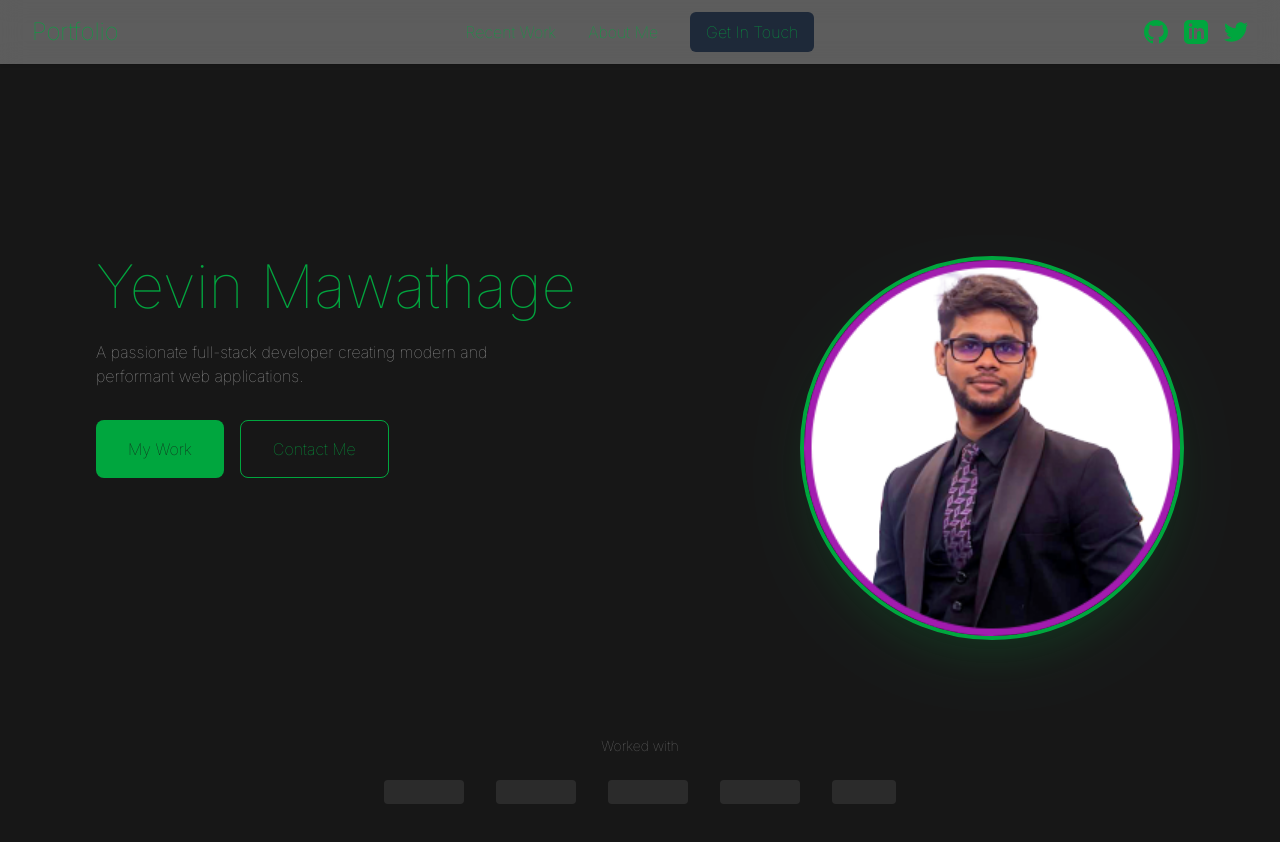
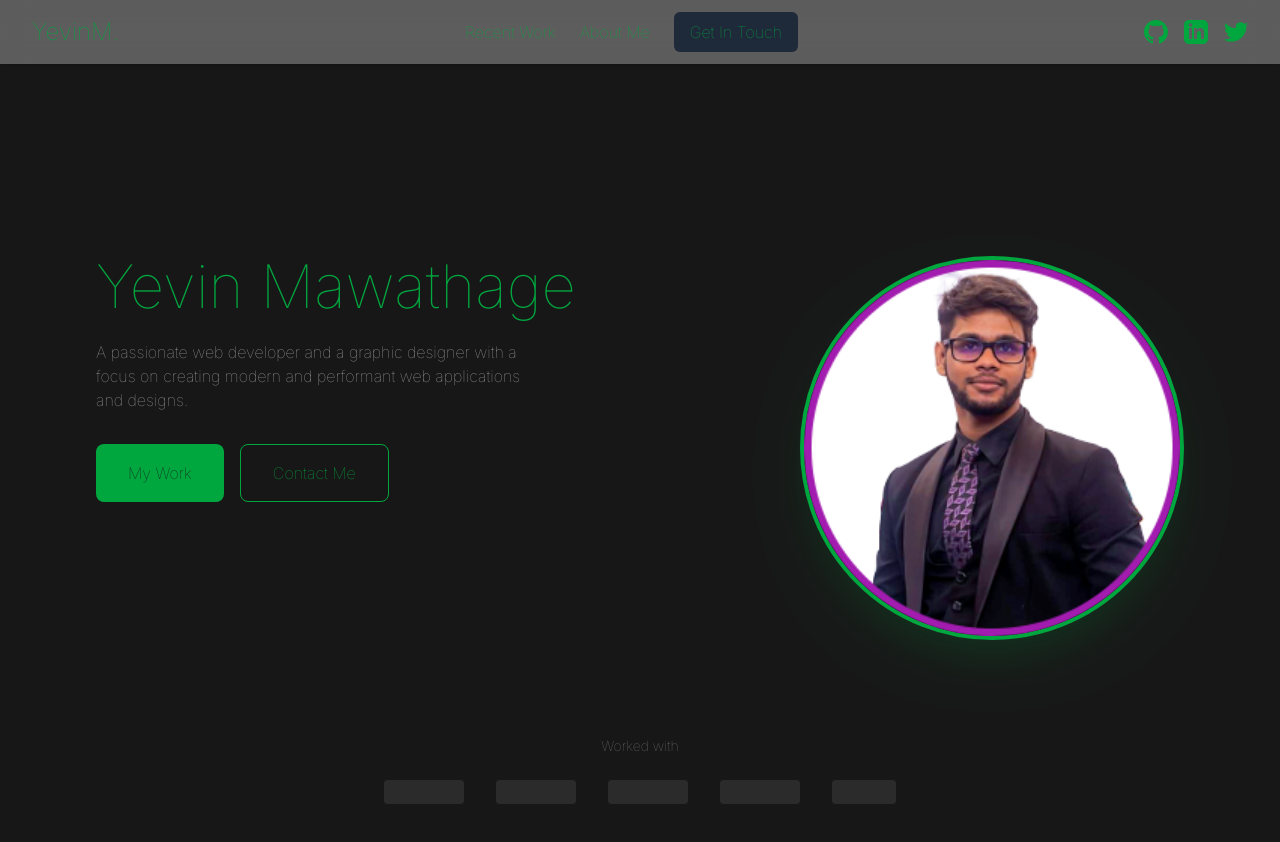
Before and after one commit to YevinMawathage/yevinmawathage.online, a Next.js app in the folder portfolio/: page / in a window 1280 px wide. Shown: the top 842 px of the page. Built offline with nearby package versions, Linux system fonts and the light colour scheme.

Commit message:
navbar finished

```diff
--- a/portfolio/app/page.tsx
+++ b/portfolio/app/page.tsx
@@ -38,7 +38,7 @@ export default function Home() {
               transition={{ duration: 0.6, delay: 0.6 }}
               className="text-neutral-400 mb-6 sm:mb-8 max-w-md text-sm sm:text-base"
             >
-              A passionate full-stack developer creating modern and performant web applications.
+              A passionate web developer and a graphic designer with a focus on creating modern and performant web applications and designs.
             </motion.p>
 
             <motion.div
@@ -69,7 +69,7 @@ export default function Home() {
             initial={{ opacity: 0, scale: 0.8 }}
             animate={{ opacity: 1, scale: 1 }}
             transition={{ duration: 0.8, delay: 0.4 }}
-            className="hidden lg:flex justify-center lg:justify-end mt-8 lg:mt-0"
+            className="flex justify-center lg:justify-end mt-8 lg:mt-0"
           >
             <motion.div
               whileHover={{ scale: 1.05 }}
--- a/portfolio/src/components/Navbar.tsx
+++ b/portfolio/src/components/Navbar.tsx
@@ -37,14 +37,14 @@ const Navbar = () => {
       <div className="max-w-7xl mx-auto px-4 sm:px-6 lg:px-8">
         <div className="flex items-center justify-between h-16">
           {/* Left: Logo */}
-          <div className="flex-1 flex items-center justify-start">
+          <div className="flex items-center justify-start">
             <Link href="/" className="text-xl md:text-2xl text-green-600">
-              Portfolio
+              YevinM.
             </Link>
           </div>
 
           {/* Center: Desktop Menu */}
-          <div className="hidden md:flex flex-1 items-center justify-center md:space-x-6 lg:space-x-8">
+          <div className="hidden md:flex items-center justify-center md:space-x-4 lg:space-x-6">
             <Link href="/work" className="text-sm lg:text-base text-green-600 hover:text-green-700 transition-colors duration-300">
               Recent Work
             </Link>
@@ -57,7 +57,7 @@ const Navbar = () => {
           </div>
 
           {/* Right: Social Icons */}
-          <div className="hidden md:flex flex-1 items-center justify-end space-x-4">
+          <div className="hidden md:flex items-center justify-end space-x-4">
             {socialLinks.map((social) => (
               <a key={social.href} href={social.href} target="_blank" rel="noopener noreferrer" className="text-green-600 hover:text-green-700" title={`Visit ${social.href.includes('github') ? 'GitHub' : social.href.includes('linkedin') ? 'LinkedIn' : 'Twitter'} profile`}>
                 <social.icon className="h-5 w-5 lg:h-6 lg:w-6" />
```
